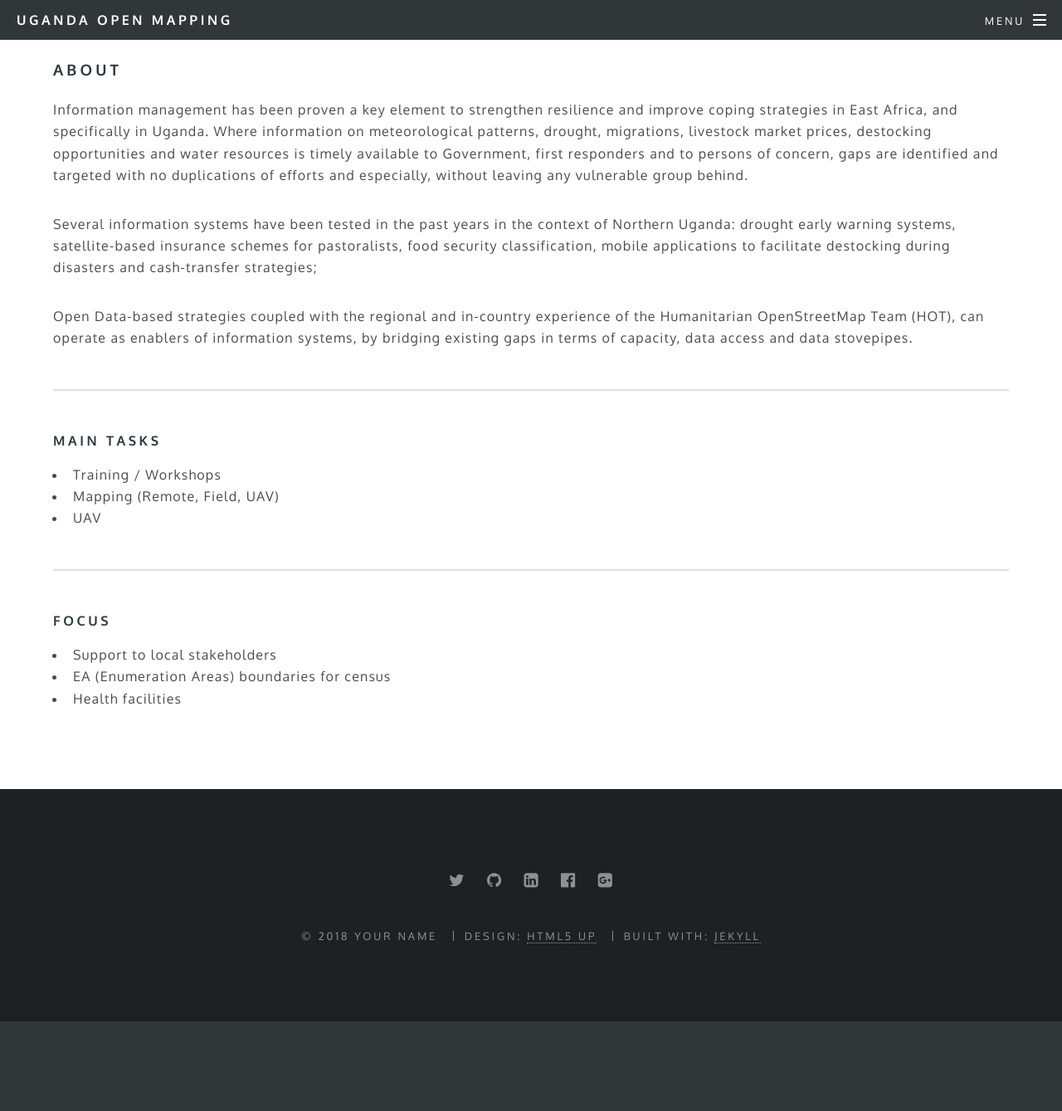
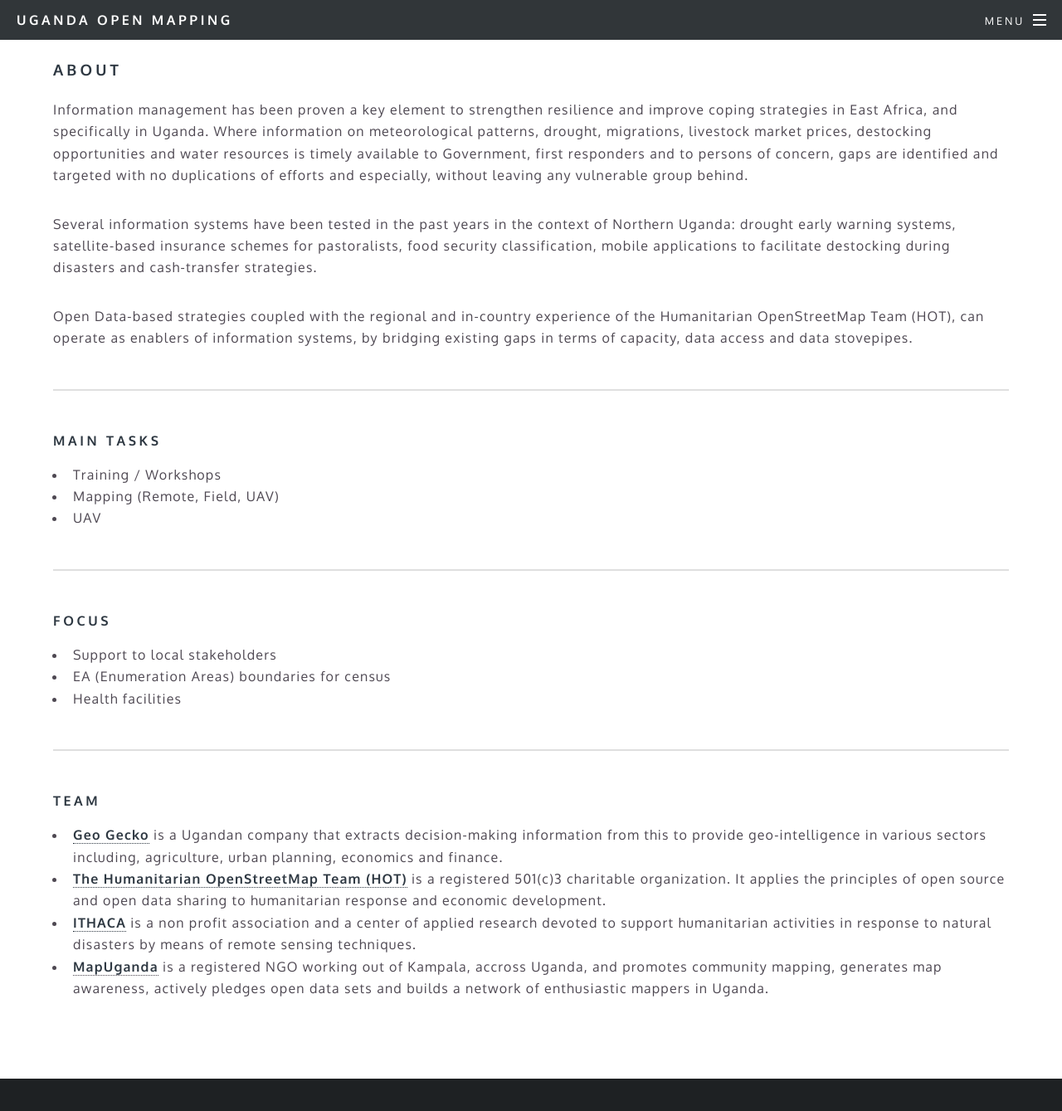
Before and after one commit to UgandaOpenMapping/ugandaopenmapping.github.io, a Jekyll site: the page built from about.html, in a window 1280 px wide and 1400 px high, scrolled down 421 px. Shown: the top 1339 px of the window at 83% size. Built offline with Jekyll 4.4.1, drawn with Linux system fonts in a browser that asks for light colours; before the commit the page ends 1652 px from its top, so only the background shows below that.

Commit message:
Update placeholder text

```diff
--- a/about.html
+++ b/about.html
@@ -4,7 +4,7 @@ title: About
 ---
 	<h3>About</h3>
 	<p>Information management has been proven a key element to strengthen resilience and improve coping strategies in East Africa, and specifically in Uganda. Where information on meteorological patterns, drought, migrations, livestock market prices, destocking opportunities and water resources is timely available to Government, first responders and to persons of concern, gaps are identified and targeted with no duplications of efforts and especially, without leaving any vulnerable group behind.</p>
-	<p>Several information systems have been tested in the past years in the context of Northern Uganda: drought early warning systems, satellite-based insurance schemes for pastoralists, food security classification, mobile applications to facilitate destocking during disasters and cash-transfer strategies;
+	<p>Several information systems have been tested in the past years in the context of Northern Uganda: drought early warning systems, satellite-based insurance schemes for pastoralists, food security classification, mobile applications to facilitate destocking during disasters and cash-transfer strategies.</p>
 	<p>Open Data-based strategies coupled with the regional and in-country experience of the Humanitarian OpenStreetMap Team (HOT), can operate as enablers of information systems, by bridging existing gaps in terms of capacity, data access and data stovepipes.</p>
 	<hr />
 	<h4>Main tasks</h4>
@@ -20,3 +20,11 @@ title: About
 		<li>EA (Enumeration Areas) boundaries for census</li>
 		<li>Health facilities</li>
 	</ul>
+	<hr />
+	<h4>Team</h4>
+	<ul>
+		<li><strong><a href="https://www.geogecko.com">Geo Gecko</a></strong> is a Ugandan company that extracts decision-making information from this to provide geo-intelligence in various sectors including, agriculture, urban planning, economics and finance.</li>
+		<li><strong><a href="https://www.hotosm.org">The Humanitarian OpenStreetMap Team (HOT)</a></strong> is a registered 501(c)3 charitable organization. It applies the principles of open source and open data sharing to humanitarian response and economic development.</li>
+		<li><strong><a href="http://www.ithacaweb.org">ITHACA</a></strong> is a non profit association and a center of applied research devoted to support humanitarian activities in response to natural disasters by means of remote sensing techniques.</li>
+		<li><a href="http://mapuganda.org"><strong>MapUganda</strong></a> is a registered NGO working out of Kampala, accross Uganda, and promotes community mapping, generates map awareness, actively pledges open data sets and builds a network of enthusiastic mappers in Uganda.</li>
+	</ul>
--- a/index.html
+++ b/index.html
@@ -64,13 +64,13 @@ layout: landing
 							<ul class="features">
 								<li class="icon fa-handshake-o">
 									<h3>Team</h3>
-									<p>Augue consectetur sed interdum imperdiet et ipsum. Mauris lorem tincidunt nullam amet leo Aenean ligula consequat consequat.</p>
+									<p><a href="https://www.geogecko.com">Geo Gecko</a>, <a href="https://www.hotosm.org">the Humanitarian OpenStreetMap Team (HOT)</a>, <a href="http://www.ithacaweb.org">ITHACA</a> and <a href="http://mapuganda.org">MapUganda</a> have teamed up together for this proposal.</p>
 								</li>
 								<li class="icon fa-flag-o">
 									<h3>Local Stakeholders</h3>
 									<p>Augue consectetur sed interdum imperdiet et ipsum. Mauris lorem tincidunt nullam amet leo Aenean ligula consequat consequat.</p>
 								</li>
-								<li class="icon fa-laptop">
+								<li class="icon fa-graduation-cap">
 									<h3>Training</h3>
 									<p>Augue consectetur sed interdum imperdiet et ipsum. Mauris lorem tincidunt nullam amet leo Aenean ligula consequat consequat.</p>
 								</li>
```
